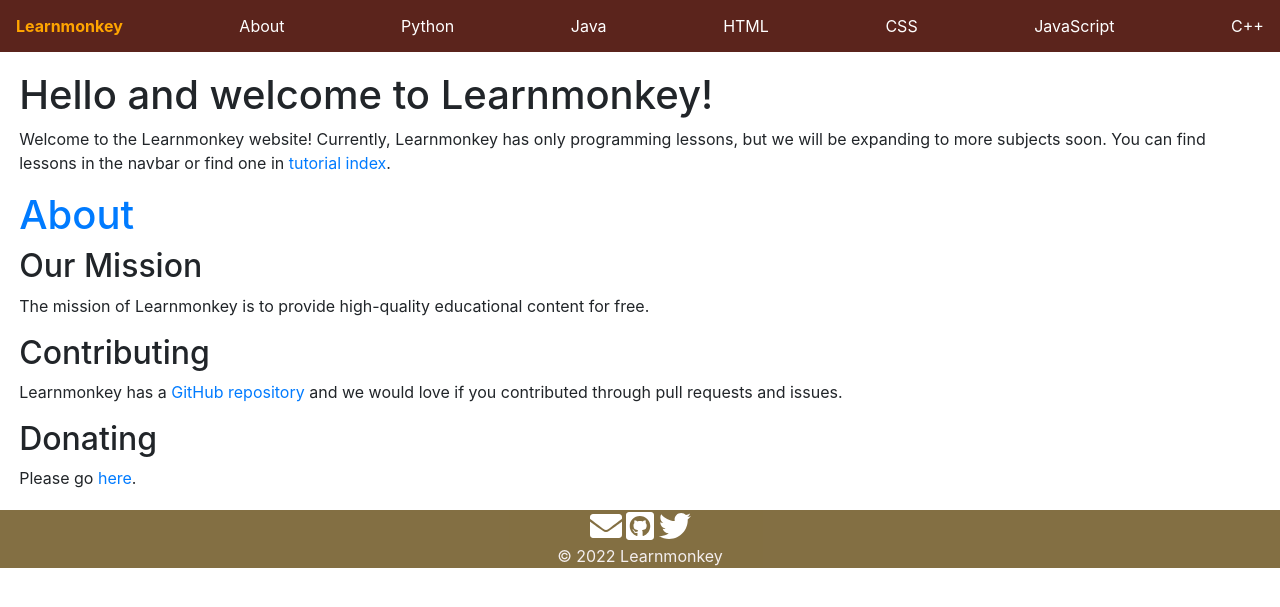
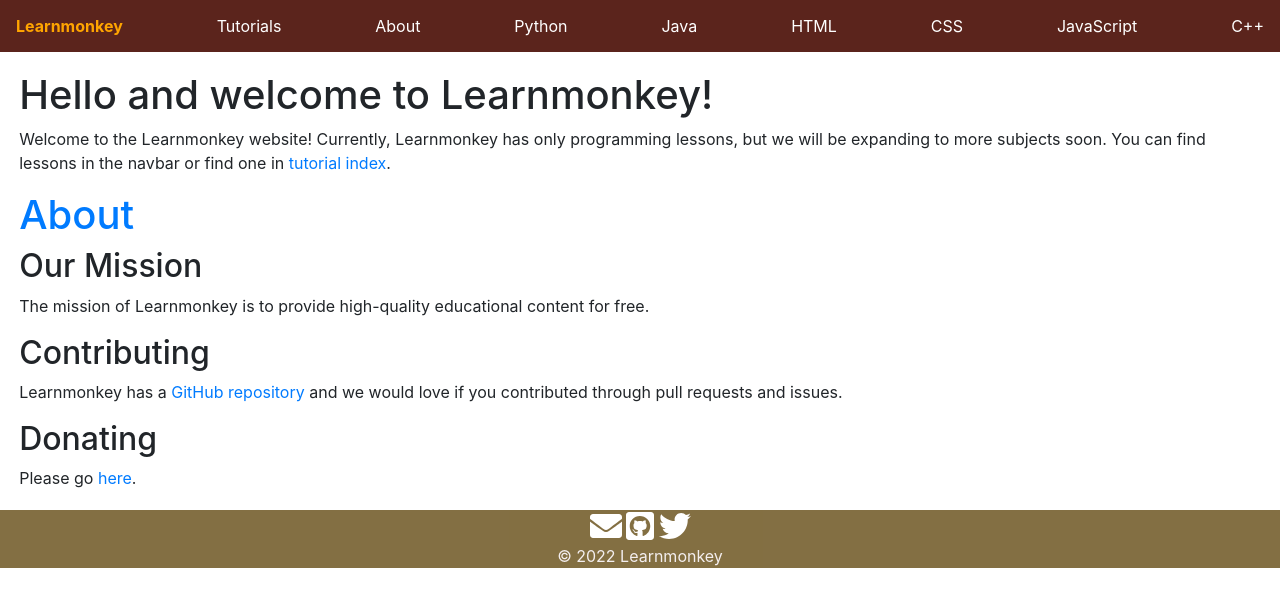
Before and after one commit to learnmonkey/learnmonkey.github.io, a Jekyll site: the page built from index.html, in a window 1280 px wide. Shown: the top 607 px of the page. Built offline with Jekyll 4.4.1, drawn with Linux system fonts in a browser that asks for light colours.

Commit message:
add tutorial index to navbar

```diff
--- a/_includes/nav.html
+++ b/_includes/nav.html
@@ -1,5 +1,6 @@
 <ul class="navbar">
 	<li class="navitem"><b><a href="/">Learnmonkey</a></b></li>
+	<li class="navitem"><a href="/tutorial-index/">Tutorials</a></li>
 	<li class="navitem"><a href="/about">About</a></li>
 	<li class="navitem"><a href="/programming/python/">Python</a></li>
 	<li class="navitem"><a href="/programming/java/">Java</a></li>
```
